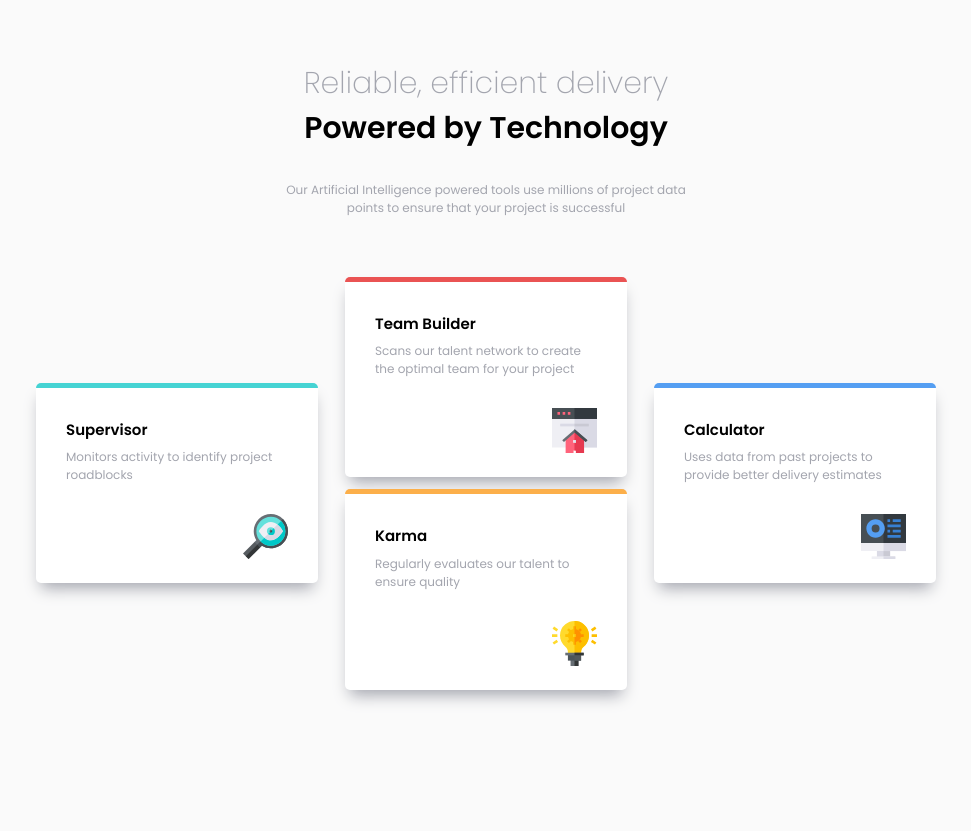
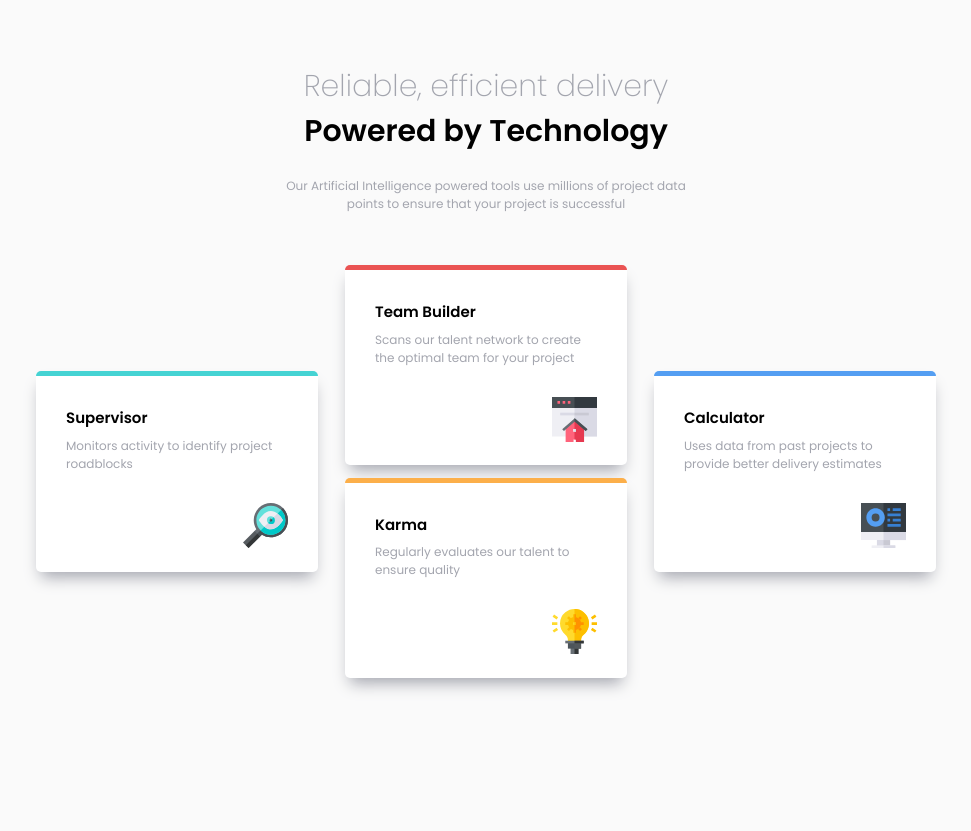
Before and after one commit to damagermax/Responsive-Four-card-feature-section, a plain HTML site: page index.html in a window 1280 px wide. Shown: the whole page, without its empty margins (154-1125 px from the left). Before the commit the page ends 800 px from the top, so only its background shows below. Drawn offline with Linux system fonts and the light colour scheme.

Commit message:
minor fixes

```diff
--- a/index.html
+++ b/index.html
@@ -17,8 +17,7 @@
     <link rel="stylesheet" href="style.css" />
   </head>
   <body>
-    <main>
-      <header class="header --container">
+    <header class="header">
       <h1>
         <span>Reliable, efficient delivery</span>
         Powered by Technology
@@ -29,7 +28,8 @@
       </p>
     </header>
 
-      <div class="services --container">
+    <main>
+      <div class="services">
         <div class="service --cyen">
           <p class="title">Supervisor</p>
           <p class="desc">Monitors activity to identify project roadblocks</p>
--- a/style.css
+++ b/style.css
@@ -23,19 +23,12 @@ html {
 body {
   font-family: "Poppins", sans-serif;
   background-color: var(--Very-Light-Gray);
-}
-
-main {
   min-height: 100vh;
+  padding: 5%;
   display: flex;
   flex-direction: column;
   justify-content: center;
   align-items: center;
-}
-
-.--container {
-  margin-inline: 0.8rem;
-  margin-block: 2rem;
 }
 
 h1 {
@@ -49,6 +42,7 @@ h1 {
 
 .header {
   text-align: center;
+  margin-bottom: 3.5rem;
 }
 
 .header span {
@@ -58,7 +52,7 @@ h1 {
 }
 
 .header .desc {
-  margin-top: 2rem;
+  margin-top: 1.5rem;
   max-width: 58ch;
 }
 
@@ -101,7 +95,7 @@ h1 {
   display: grid;
   grid-template-columns: 1fr;
   gap: 3%;
-  margin-bottom: 10vh;
+  margin-bottom: 10rem;
 }
 
 @media (min-width: 395px) {
```
Lines whose indentation alone changed are shown as unchanged.
